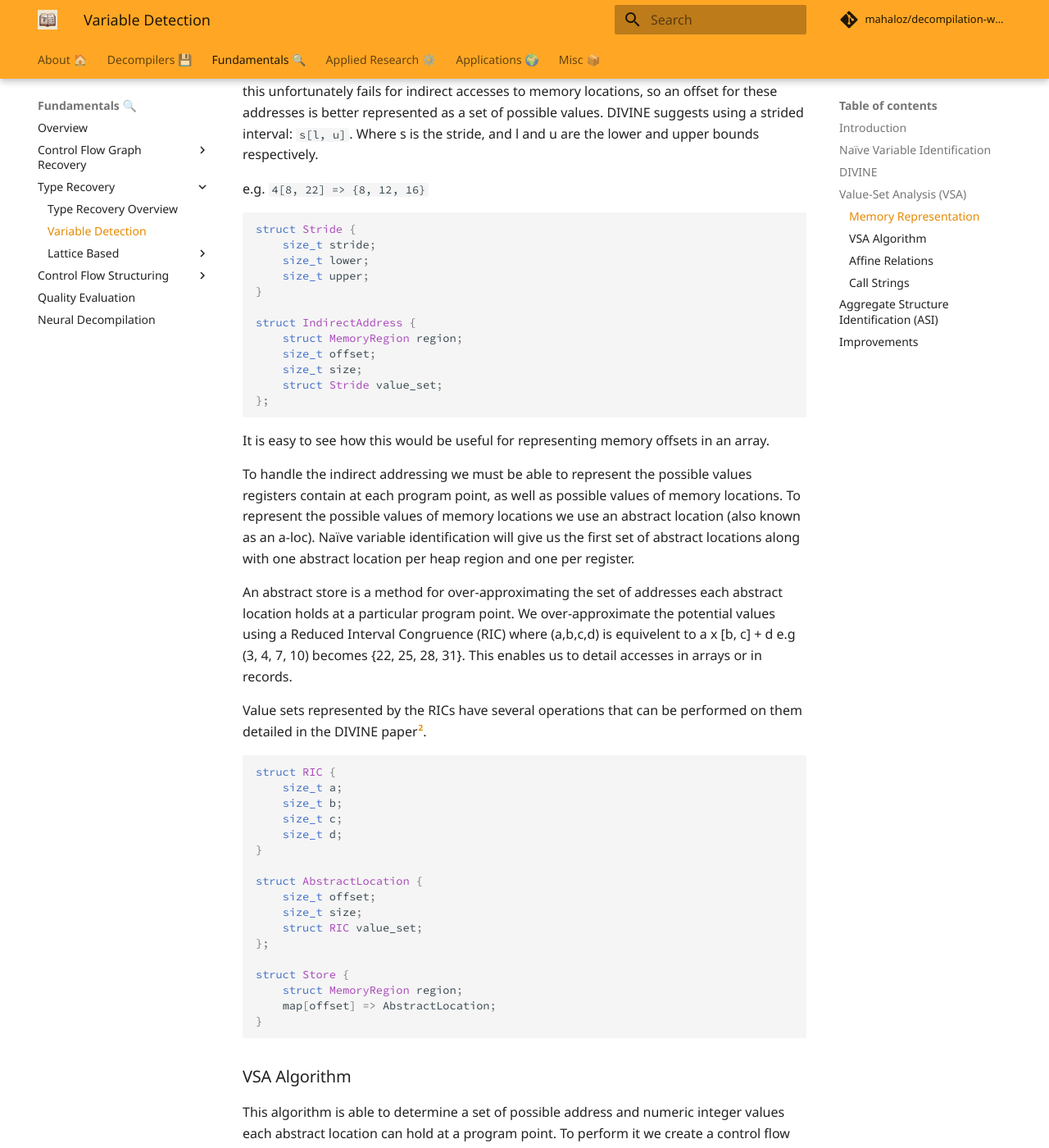
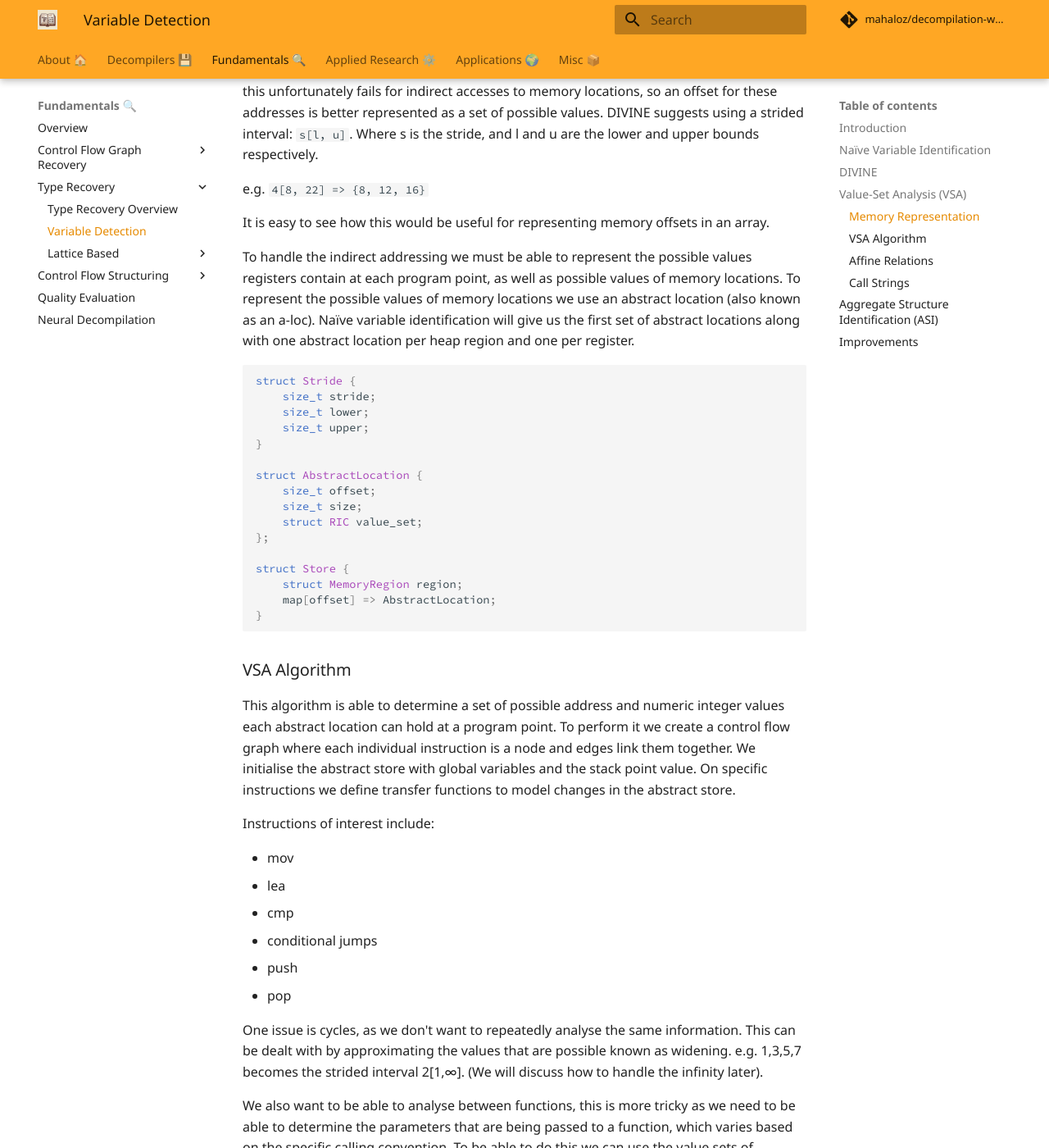
Before and after one commit to mahaloz/decompilation-wiki, an MkDocs documentation site: the page built from docs/fundamentals/type-recovery/var-detection.md, in a window 1280 px wide and 1400 px high, scrolled down 2169 px. Shown: the whole window at 82% size. Built offline with MkDocs 1.6.1 and Material for MkDocs 9.7.7, drawn with Linux system fonts in a browser that asks for light colours; formulas are drawn with MathJax 3; comment, search, counter and statistics services are not loaded.

Commit message:
remove RICs for clarity

````diff
--- a/docs/fundamentals/type-recovery/var-detection.md
+++ b/docs/fundamentals/type-recovery/var-detection.md
@@ -68,39 +68,17 @@ Where s is the stride, and l and u are the lower and upper bounds respectively.
 
 e.g. `4[8, 22] => {8, 12, 16}`
 
-```C
-struct Stride {
-    size_t stride;
-    size_t lower;
-    size_t upper;
-}
-
-struct IndirectAddress {
-    struct MemoryRegion region;
-    size_t offset;
-    size_t size;
-    struct Stride value_set;
-};
-```
-
 It is easy to see how this would be useful for representing memory offsets in an array.
 
 To handle the indirect addressing we must be able to represent the possible values registers contain at each program point, as well as possible values of memory locations.
 To represent the possible values of memory locations we use an abstract location (also known as an a-loc).
 Naïve variable identification will give us the first set of abstract locations along with one abstract location per heap region and one per register.
 
-An abstract store is a method for over-approximating the set of addresses each abstract location holds at a particular program point.
-We over-approximate the potential values using a Reduced Interval Congruence (RIC) where (a,b,c,d) is equivelent to a x [b, c] + d e.g (3, 4, 7, 10) becomes {22, 25, 28, 31}.
-This enables us to detail accesses in arrays or in records.
-
-Value sets represented by the RICs have several operations that can be performed on them detailed in the DIVINE paper[^2].
-
 ```C
-struct RIC {
-    size_t a;
-    size_t b;
-    size_t c;
-    size_t d;
+struct Stride {
+    size_t stride;
+    size_t lower;
+    size_t upper;
 }
 
 struct AbstractLocation {
````
